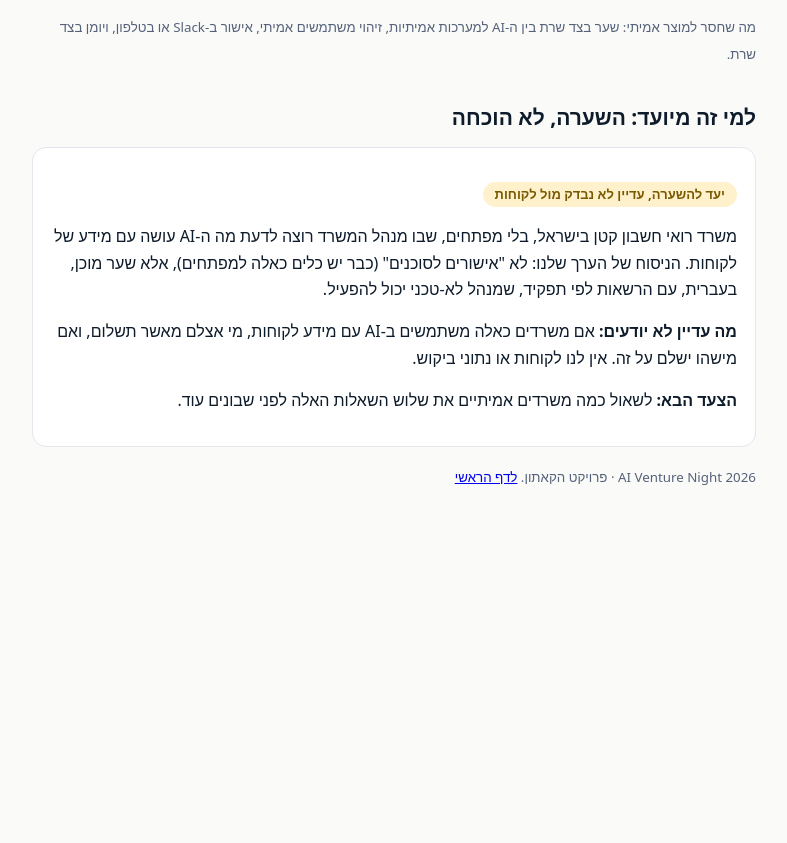
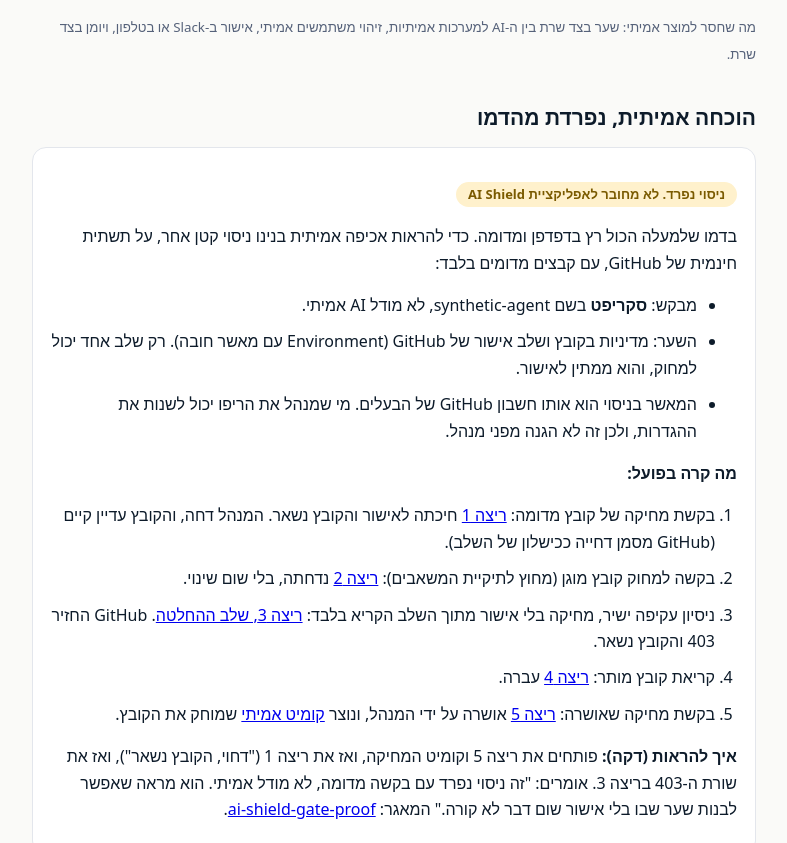
Before and after one commit to sudrylai-coder/ai-shield-demo, a plain HTML site: page presentation/index.html in a window 1280 px wide. Shown: the part 1947-2790 px from the top of the page, without its empty margins (246-1033 px from the left). Before the commit the page ends 2512 px from the top, so only its background shows below. Drawn offline with Linux system fonts and the light colour scheme.

Commit message:
Presentation: separate real GitHub-gate proof section with run links

```diff
--- a/presentation/index.html
+++ b/presentation/index.html
@@ -48,6 +48,22 @@ small{color:var(--mut)}
 <div class="box o"><b>מדומה או לא נבדק</b><br>העברה בנקאית, "טלפון המנהל", המשרד והאנשים. אין חיבור ל-Claude או ל-Slack, הנתונים נשארים בדפדפן. סריקת קבצים וטופס יצירת קשר באתר הראשי לא נבדקו.</div></div>
 <p><small>מה שחסר למוצר אמיתי: שער בצד שרת בין ה-AI למערכות אמיתיות, זיהוי משתמשים אמיתי, אישור ב-Slack או בטלפון, ויומן בצד שרת.</small></p>
 
+<h2>הוכחה אמיתית, נפרדת מהדמו</h2>
+<div class="box"><p><span class="tag">ניסוי נפרד. לא מחובר לאפליקציית AI Shield</span></p>
+<p>בדמו שלמעלה הכול רץ בדפדפן ומדומה. כדי להראות אכיפה אמיתית בנינו ניסוי קטן אחר, על תשתית חינמית של GitHub, עם קבצים מדומים בלבד:</p>
+<ul>
+<li>מבקש: <b>סקריפט</b> בשם synthetic-agent, לא מודל AI אמיתי.</li>
+<li>השער: מדיניות בקובץ ושלב אישור של GitHub (Environment עם מאשר חובה). רק שלב אחד יכול למחוק, והוא ממתין לאישור.</li>
+<li>המאשר בניסוי הוא אותו חשבון GitHub של הבעלים. מי שמנהל את הריפו יכול לשנות את ההגדרות, ולכן זה לא הגנה מפני מנהל.</li></ul>
+<p><b>מה קרה בפועל:</b></p>
+<ol>
+<li>בקשת מחיקה של קובץ מדומה: <a href="https://github.com/sudrylai-coder/ai-shield-gate-proof/actions/runs/45911753362">ריצה 1</a> חיכתה לאישור והקובץ נשאר. המנהל דחה, והקובץ עדיין קיים (GitHub מסמן דחייה ככישלון של השלב).</li>
+<li>בקשה למחוק קובץ מוגן (מחוץ לתיקיית המשאבים): <a href="https://github.com/sudrylai-coder/ai-shield-gate-proof/actions/runs/45911759230">ריצה 2</a> נדחתה, בלי שום שינוי.</li>
+<li>ניסיון עקיפה ישיר, מחיקה בלי אישור מתוך השלב הקריא בלבד: <a href="https://github.com/sudrylai-coder/ai-shield-gate-proof/actions/runs/45911765930/job/140221570206">ריצה 3, שלב ההחלטה</a>. GitHub החזיר 403 והקובץ נשאר.</li>
+<li>קריאת קובץ מותר: <a href="https://github.com/sudrylai-coder/ai-shield-gate-proof/actions/runs/45911772314">ריצה 4</a> עברה.</li>
+<li>בקשת מחיקה שאושרה: <a href="https://github.com/sudrylai-coder/ai-shield-gate-proof/actions/runs/45911855009">ריצה 5</a> אושרה על ידי המנהל, ונוצר <a href="https://github.com/sudrylai-coder/ai-shield-gate-proof/commit/ca857a5696e844ef609ef3ac493af1b6926e31f9">קומיט אמיתי</a> שמוחק את הקובץ.</li></ol>
+<p><b>איך להראות (דקה):</b> פותחים את ריצה 5 וקומיט המחיקה, ואז את ריצה 1 ("דחוי, הקובץ נשאר"), ואז את שורת ה-403 בריצה 3. אומרים: "זה ניסוי נפרד עם בקשה מדומה, לא מודל אמיתי. הוא מראה שאפשר לבנות שער שבו בלי אישור שום דבר לא קורה." המאגר: <a href="https://github.com/sudrylai-coder/ai-shield-gate-proof">ai-shield-gate-proof</a>.</p></div>
+
 <h2>למי זה מיועד: השערה, לא הוכחה</h2>
 <div class="box"><p><span class="tag">יעד להשערה, עדיין לא נבדק מול לקוחות</span></p>
 <p>משרד רואי חשבון קטן בישראל, בלי מפתחים, שבו מנהל המשרד רוצה לדעת מה ה-AI עושה עם מידע של לקוחות. הניסוח של הערך שלנו: לא "אישורים לסוכנים" (כבר יש כלים כאלה למפתחים), אלא שער מוכן, בעברית, עם הרשאות לפי תפקיד, שמנהל לא-טכני יכול להפעיל.</p>
```
